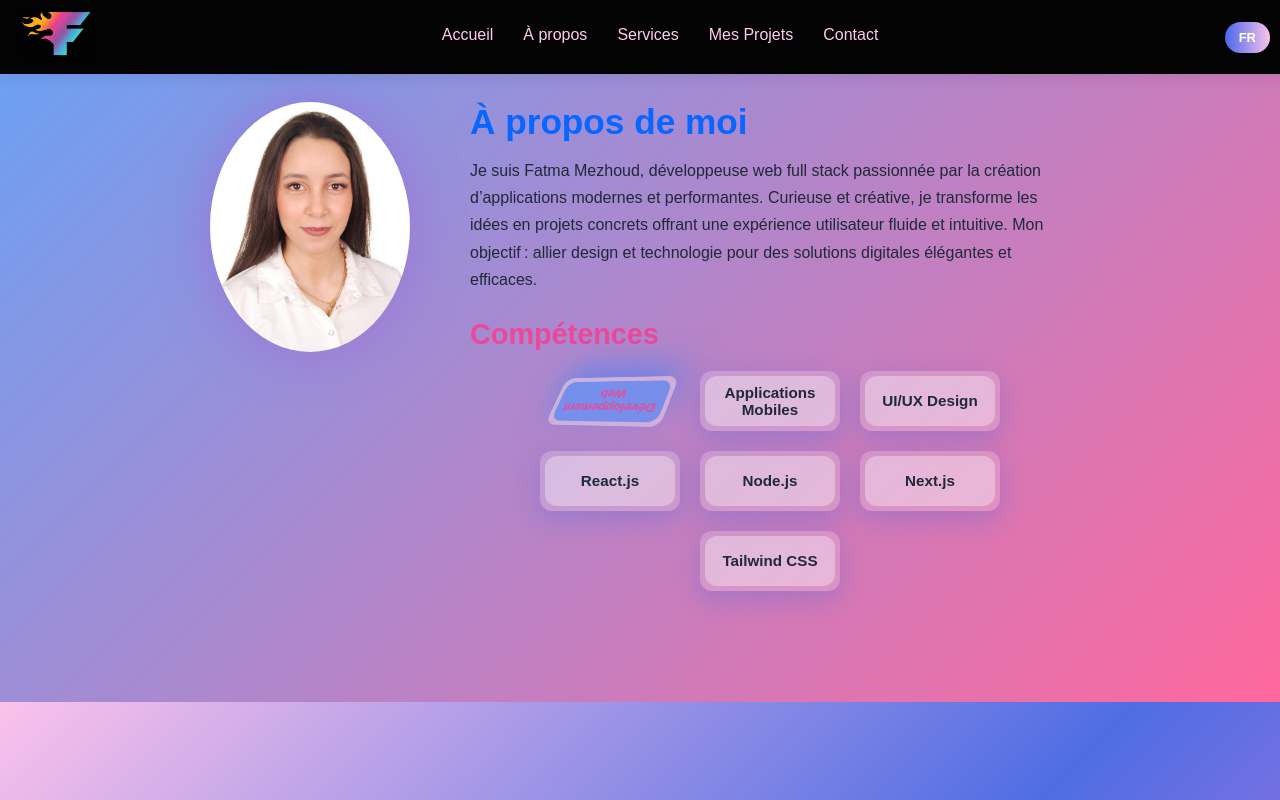
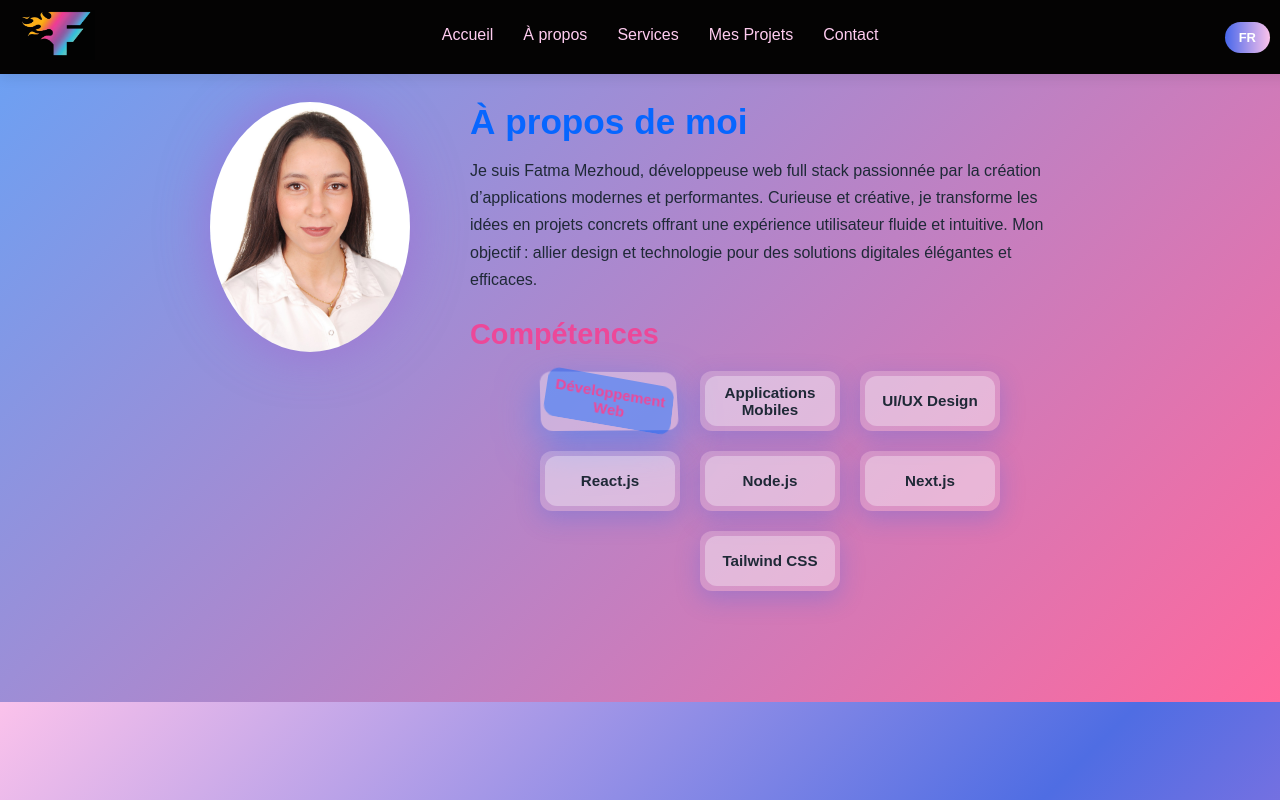
Before and after one commit to fatmamezhoud/fatma-portfolio, a React (Vite) app: page / in a window 1280 px wide. In both pictures the pointer is over the element 610 px from the left and 1398 px from the top of the page. Shown: the part 998-1798 px from the top of the page. Built offline with nearby package versions, Linux system fonts and the light colour scheme; no server answers.

Commit message:
change about

```diff
--- a/src/Components/About/About.css
+++ b/src/Components/About/About.css
@@ -119,12 +119,12 @@
 }
 
 .circle:hover .circle-inner {
-  transform: rotate(360deg);
+  transform: rotate(10deg);
   color: #ec4899;
   background: #0766ff71;
 }
 
 @keyframes rotateCircle {
   0% { transform: rotateY(0deg) rotateX(0deg); }
-  100% { transform: rotateY(360deg) rotateX(360deg); }
+  100% { transform: rotateY(30deg) rotateX(30deg); }
 }
```
